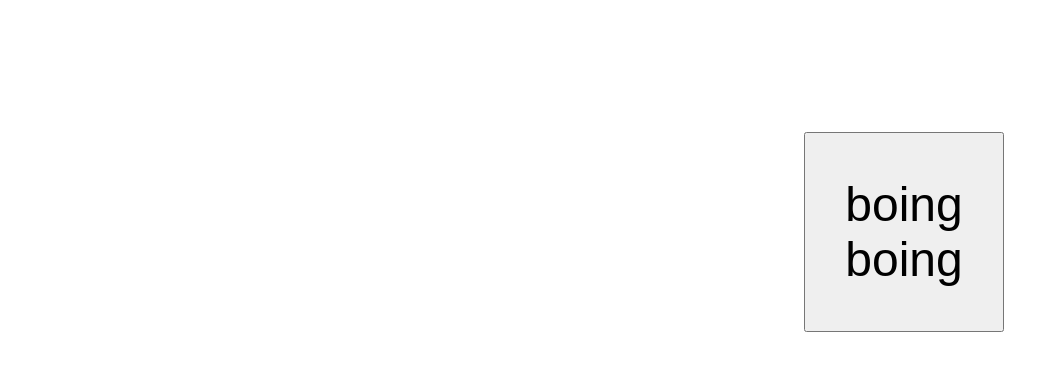
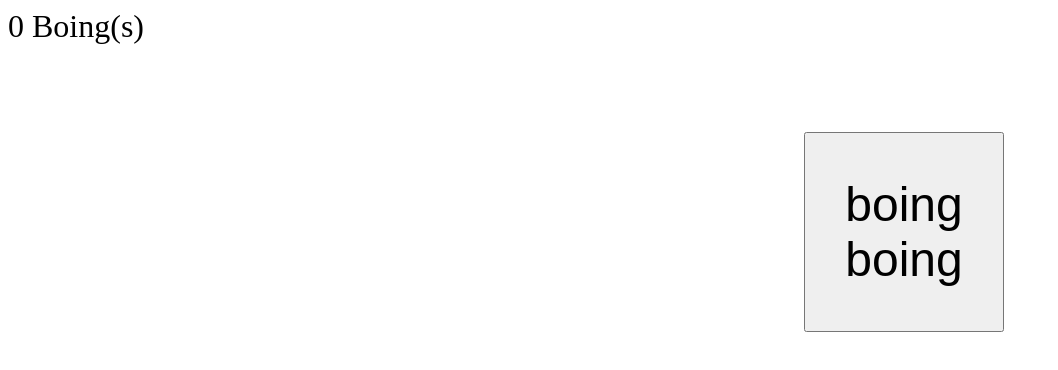
Before and after one commit to gaimn/boingboing, a plain HTML site: page index.html in a window 1280 px wide. Shown: the whole page, without its empty margins (0-1058 px from the left). Drawn offline with Linux system fonts and the light colour scheme.

Commit message:
total count

```diff
--- a/index.html
+++ b/index.html
@@ -6,6 +6,7 @@
 
     <body>
         <button id="boing" style="position:absolute;font-size:3em;width:200px;height:200px">boing boing</button>
+        <span id="count" style="font-size:2em">0 Boing(s)</span>
         <script src="script.js"></script>
     </body>
 </html>
```
